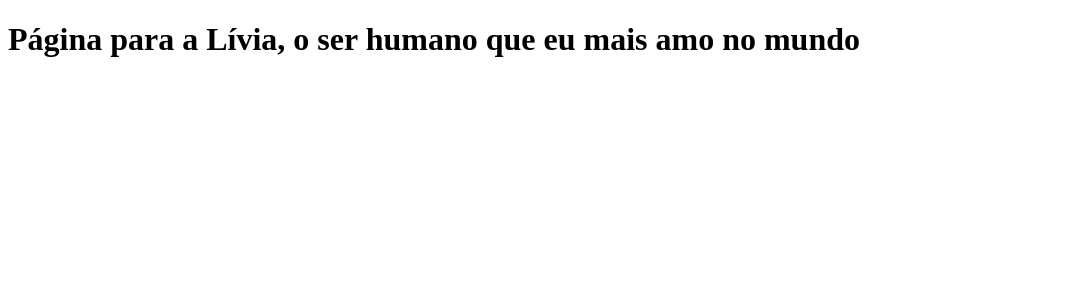
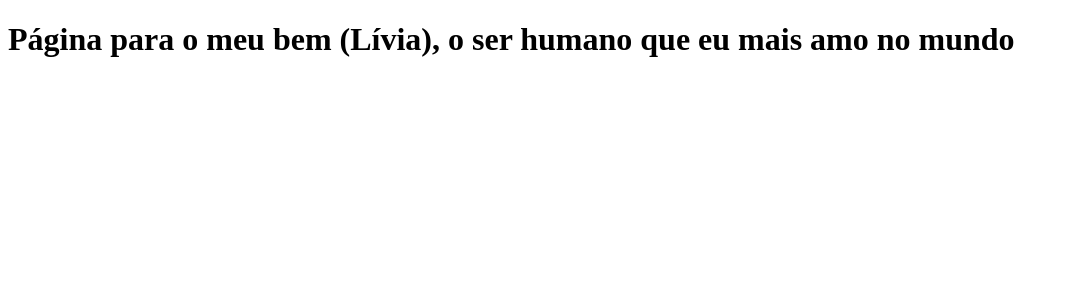
Before and after one commit to matheus-alexandria/clone-tabnews, a Next.js app: page / in a window 1280 px wide. Shown: the top 300 px of the page, without its empty margins (0-1069 px from the left). Built offline with nearby package versions, Linux system fonts and the light colour scheme.

Commit message:
fix: minor changes

```diff
--- a/pages/index.js
+++ b/pages/index.js
@@ -1,5 +1,5 @@
 function Home() {
-  return <h1>Página para a Lívia, o ser humano que eu mais amo no mundo</h1>
+  return <h1>Página para o meu bem (Lívia), o ser humano que eu mais amo no mundo</h1>
 }
 
 export default Home;
```
